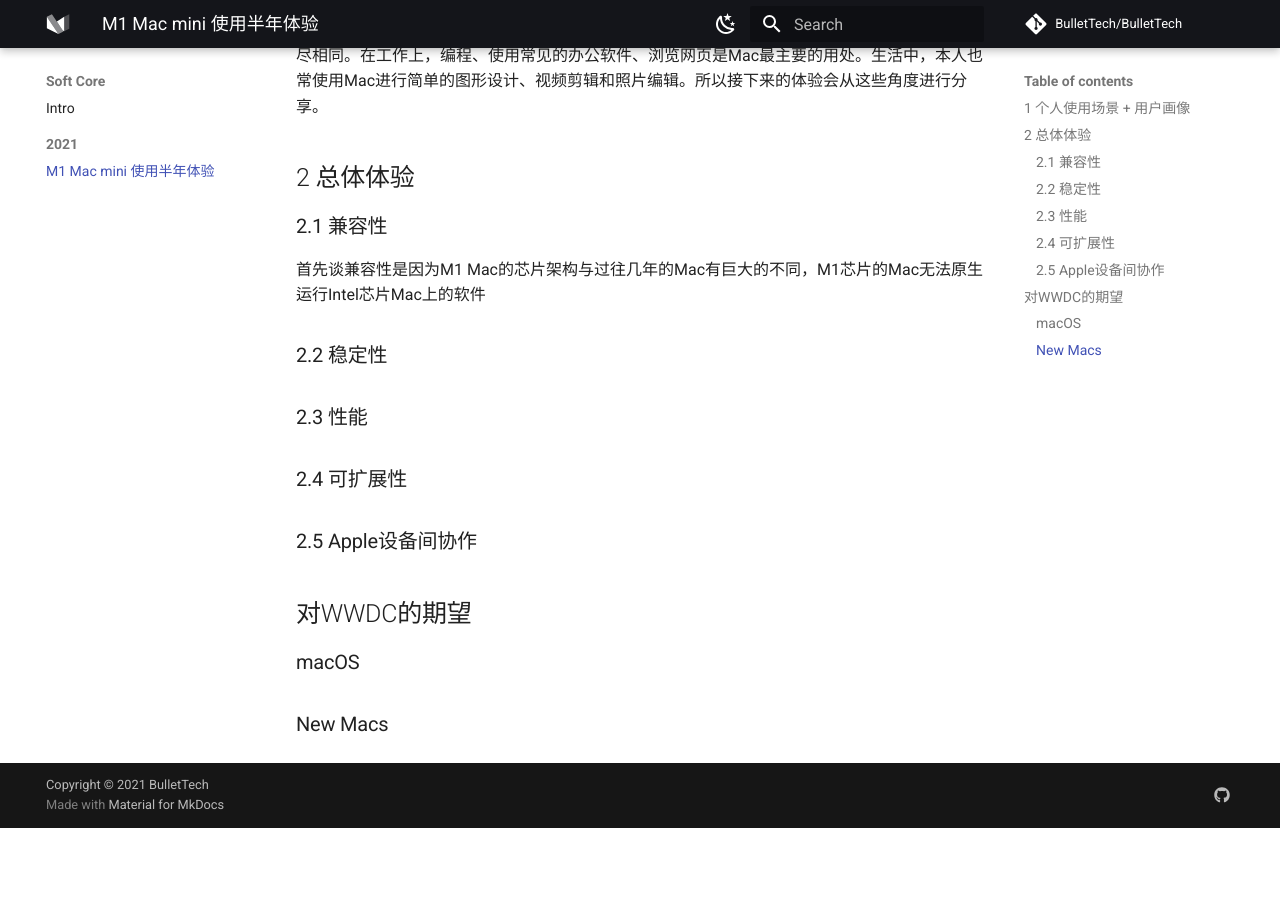
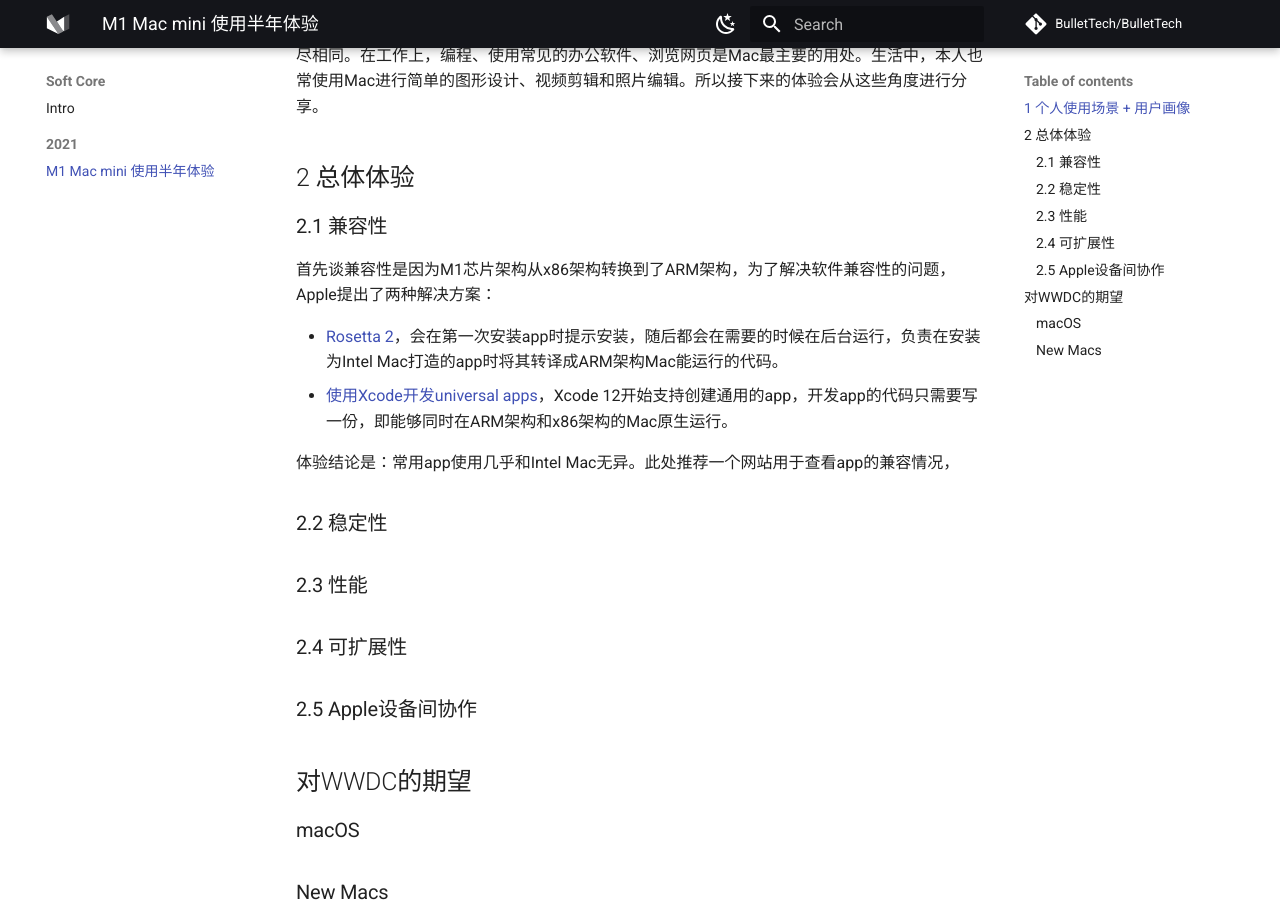
Before and after one commit to BulletTech/BulletTech, an MkDocs documentation site: the page built from docs/Soft_core_blog/2021/2021-06-03-Mac-mini.md, in a window 1280 px wide and 900 px high, scrolled down 431 px. Built offline with MkDocs 1.6.1 and Material for MkDocs 9.7.7, drawn with Linux system fonts in a browser that asks for light colours; comment, search, counter and statistics services are not loaded; before the commit the page ends 1259 px from its top, so only the background shows below that.

Commit message:
Add 兼容性

```diff
--- a/docs/Soft_core_blog/2021/2021-06-03-Mac-mini.md
+++ b/docs/Soft_core_blog/2021/2021-06-03-Mac-mini.md
@@ -13,7 +13,12 @@
 ## 2 总体体验
 ### 2.1 兼容性
 
-首先谈兼容性是因为M1 Mac的芯片架构与过往几年的Mac有巨大的不同，M1芯片的Mac无法原生运行Intel芯片Mac上的软件
+首先谈兼容性是因为M1芯片架构从x86架构转换到了ARM架构，为了解决软件兼容性的问题，Apple提出了两种解决方案：
+
+- [Rosetta 2](https://support.apple.com/en-us/HT211861)，会在第一次安装app时提示安装，随后都会在需要的时候在后台运行，负责在安装为Intel Mac打造的app时将其转译成ARM架构Mac能运行的代码。
+- [使用Xcode开发universal apps](https://developer.apple.com/documentation/apple-silicon/porting-your-macos-apps-to-apple-silicon)，Xcode 12开始支持创建通用的app，开发app的代码只需要写一份，即能够同时在ARM架构和x86架构的Mac原生运行。
+
+体验结论是：常用app使用几乎和Intel Mac无异。此处推荐一个网站用于查看app的兼容情况，
 
 ### 2.2 稳定性
 ### 2.3 性能
```
